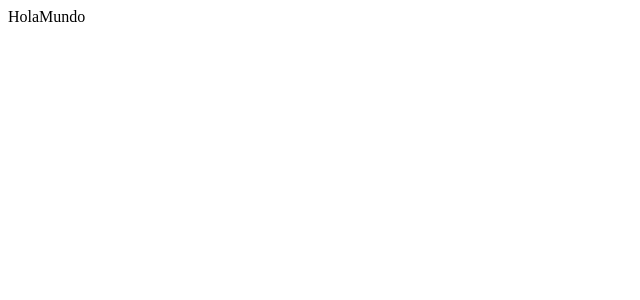
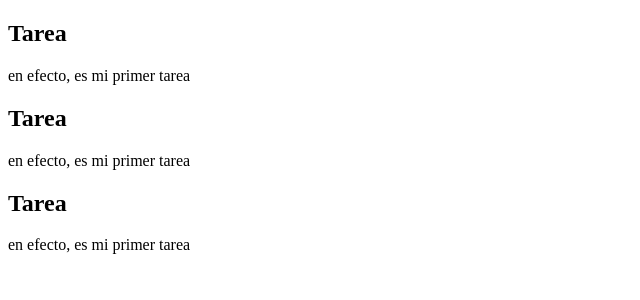
Before and after one commit to ricardo1003/react-task-deploy-example, a React (Vite) app: page / in a window 1280 px wide. Shown: the top 300 px of the page, without its empty margins (0-640 px from the left). Built offline with nearby package versions, Linux system fonts and the light colour scheme.

Commit message:
Mostrar lista de tareas

```diff
--- a/src/App.jsx
+++ b/src/App.jsx
@@ -1,6 +1,10 @@
+import TaskList from './TaskList'
+
 function HolaMundo() {
   return (
-    <div>HolaMundo</div>
+    <>
+      <TaskList/>
+    </>
   )
 }
 
--- /dev/null
+++ b/src/TaskList.jsx
@@ -0,0 +1,28 @@
+import { Fragment } from "react";
+import { tasks as data } from "./tasks";
+import { useState, useEffect } from "react";
+
+function TaskList() {
+  const [tasks, setTasks] = useState();
+
+  useEffect(() => {
+    setTasks(data);
+  }, []);
+
+  if (data.lenght === 0) {
+    return <h1>añade algo pe</h1>;
+  }
+
+  return (
+    <Fragment>
+      {data.map((task) => (
+        <section key={task.id}>
+          <h1>Tarea</h1>
+          <p>{task.description}</p>
+        </section>
+      ))}
+    </Fragment>
+  );
+}
+
+export default TaskList;
--- /dev/null
+++ b/src/tasks.js
@@ -0,0 +1,17 @@
+export const tasks =[
+    {
+        id:0,
+        title: "mi primer tarea",
+        description: "en efecto, es mi primer tarea"
+    },
+    {
+        id:1,
+        title: "mi segunda tarea",
+        description: "en efecto, es mi primer tarea"
+    },
+    {
+        id:2,
+        title: "mi tercera tarea",
+        description: "en efecto, es mi primer tarea"
+    },
+]
```
